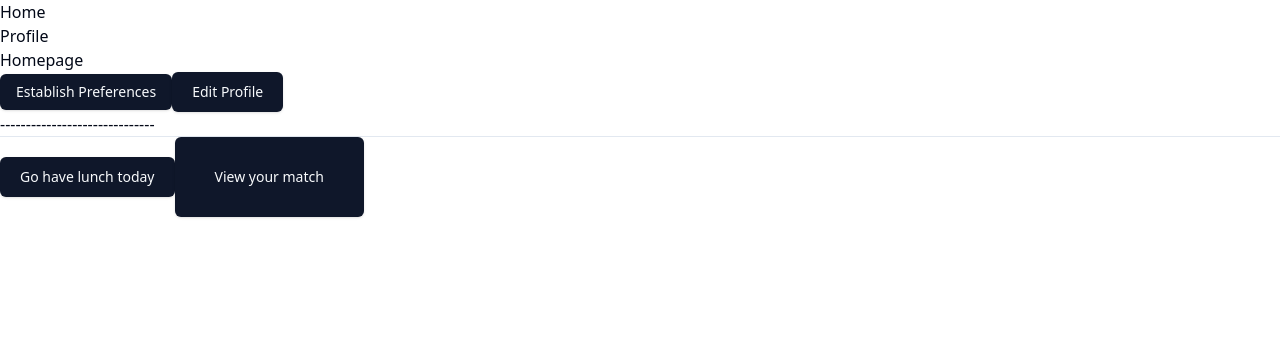
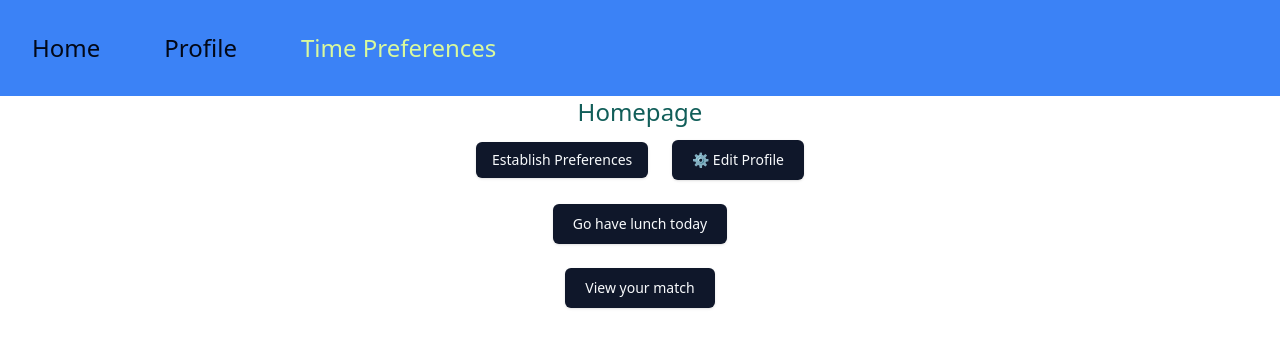
Before and after one commit to its-clem-fandango/lunchroulette-mirror, a React (Vite) app in the folder apps/client/: page / in a window 1280 px wide. Shown: the top 348 px of the page. Built offline with nearby package versions, Linux system fonts and the light colour scheme.

Commit message:
added buttons for profile edit, establish preferences, go have lunch and view your match

```diff
--- a/apps/client/src/App.tsx
+++ b/apps/client/src/App.tsx
@@ -2,6 +2,7 @@ import CreateProfile from "./pages/CreateProfile"
 import { BrowserRouter as Router, Routes, Route } from "react-router-dom"
 import { Link } from "react-router-dom"
 import Homepage from "./pages/Homepage"
+import TimePreferences from "./pages/Timepreferences"
 
 
 
@@ -9,20 +10,27 @@ function App() {
   return (
     <Router>
       <>
-        <nav>
-          <ul>
-            <li>
-              <Link to="/">Home</Link>
+        {/* NAVIGATION */}
+        <nav >
+          <ul className="flex hover:bg-blue-500">
+            <li className="p-8">
+              <Link className="text-2xl" to="/">Home</Link>
             </li>
-            <li>
-              <Link to="/profile">Profile</Link>
+            <li className="p-8">
+              <Link className="text-2xl" to="/profile">Profile</Link>
+            </li>
+            <li className="p-8 text-lime-200">
+              <Link className="text-2xl" to="/preferences">Time Preferences</Link>
             </li>
           </ul>
         </nav>
 
+
+        {/* ROUTES */}
         <Routes>
           <Route path="/" element={<Homepage />}></Route>
           <Route path="/profile" element={<CreateProfile />}></Route>
+          <Route path="/preferences" element={<TimePreferences />}></Route>
         </Routes>
       </>
     </Router>
--- a/apps/client/src/main.tsx
+++ b/apps/client/src/main.tsx
@@ -1,5 +1,4 @@
 import React from "react"
-import ReactDOM from "react-dom/client"
 import App from "./App.tsx"
 import "./index.css"
 import { createRoot } from "react-dom/client"
--- a/apps/client/src/pages/CreateProfile.tsx
+++ b/apps/client/src/pages/CreateProfile.tsx
@@ -3,7 +3,8 @@ import Header1 from "@/components/Header1"
 export default function CreateProfile() {
   return (
     <>
-      <h1>Hi</h1>
+      <hr />
+      <h1>Profile Page</h1>
       <p className="p-32"></p>
     </>
   )
--- a/apps/client/src/pages/Homepage.tsx
+++ b/apps/client/src/pages/Homepage.tsx
@@ -1,16 +1,30 @@
 import { Button } from "../components/ui/button";
+import { Link } from "react-router-dom"
 
 export default function Homepage() {
     return (
         <>
-            <h1 className="si">Homepage</h1>
-            <Button className="">Establish Preferences</Button>
-            <Button className="p-5">Edit Profile</Button>
-            <p>------------------------------</p>
-            <hr />
-            {/* Why no horizontal rule? */}
-            <Button className="p-5">Go have lunch today</Button>
-            <Button className="p-10">View your match</Button>
+                <h1 className="text-2xl text-teal-800 text-center">Homepage</h1>
+                <div className="text-center">
+                    <Link to="/preferences">
+                        <Button className="text-center m-3">Establish Preferences</Button>
+                    </Link>
+                    <Link to="/edit-profile">
+                        <Button className="p-5 text-center m-3">⚙️ Edit Profile</Button>
+                    </Link>
+                </div>
+                <div className="text-center">
+                    <Link to="/lunch">
+                        <Button className="p-5 m-3">Go have lunch today</Button>
+                    </Link>
+                <div>
+                    <Link to="/view-match">
+                        <Button className="p-5 m-3">View your match</Button>
+                    </Link>
+                </div>
+            </div>
+
+
         </>
     )
   }
--- /dev/null
+++ b/apps/client/src/pages/Timepreferences.tsx
@@ -0,0 +1,22 @@
+import { Link } from "react-router-dom"
+import { Button } from "@/components/ui/button"
+
+export default function TimePreferences() {
+    return (
+        <>
+            <h1 className="text-3xl text-amber-900 text-center">Time Preferences </h1>
+            <form className="text-center" action="" method="post">
+                <select name="" id="">
+                    <option value="Thursday">Thursday</option>
+                    <option value="Friday">Friday</option>
+                </select>
+
+                <div className="text-center">
+                    <Link to="/lunch" >  {/* set API for receiing this */}
+                        <Button className="p-5 m-3">Save Preferences</Button>
+                    </Link>
+                 </div>
+            </form>
+
+        </>
+    )}
```
